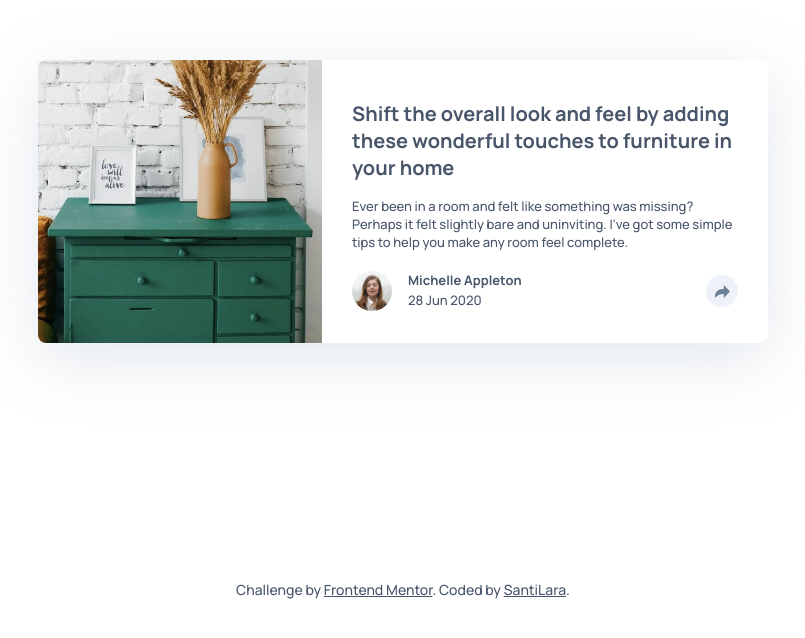
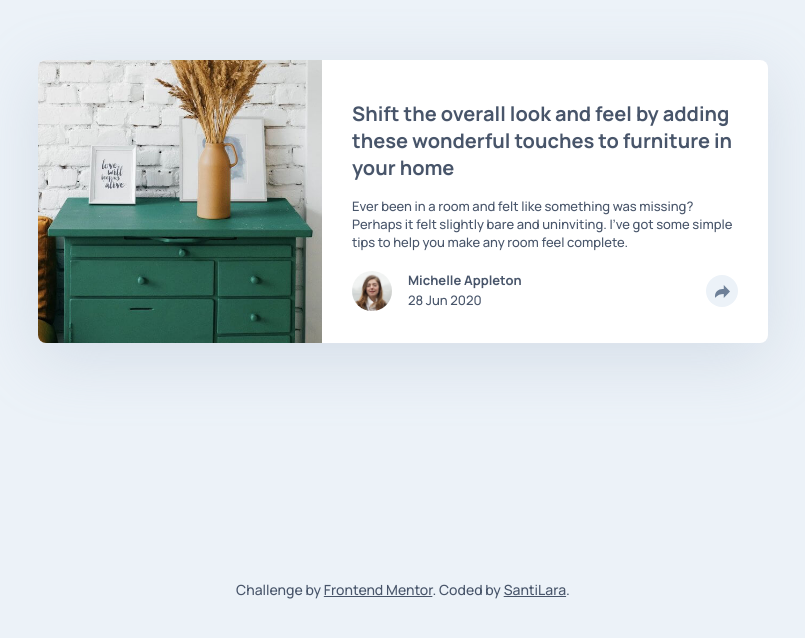
Before and after one commit to SantiagoLaraE/article-preview-component, a plain HTML site: page index.html in a window 1280 px wide. Shown: the part 154-792 px from the top of the page, without its empty margins (237-1042 px from the left). Drawn offline with Linux system fonts and the light colour scheme.

Commit message:
Ajuste Color de Fondo HTML

```diff
--- a/css/style.css
+++ b/css/style.css
@@ -13,7 +13,7 @@
 html {
   font-size: 62.5%;
   font-family: "Manrope", sans-serif;
-  background-color: var(--article-color);
+  background-color: var(--bg-color);
 }
 body {
   padding: 7.2rem 2.4rem 0;
```
